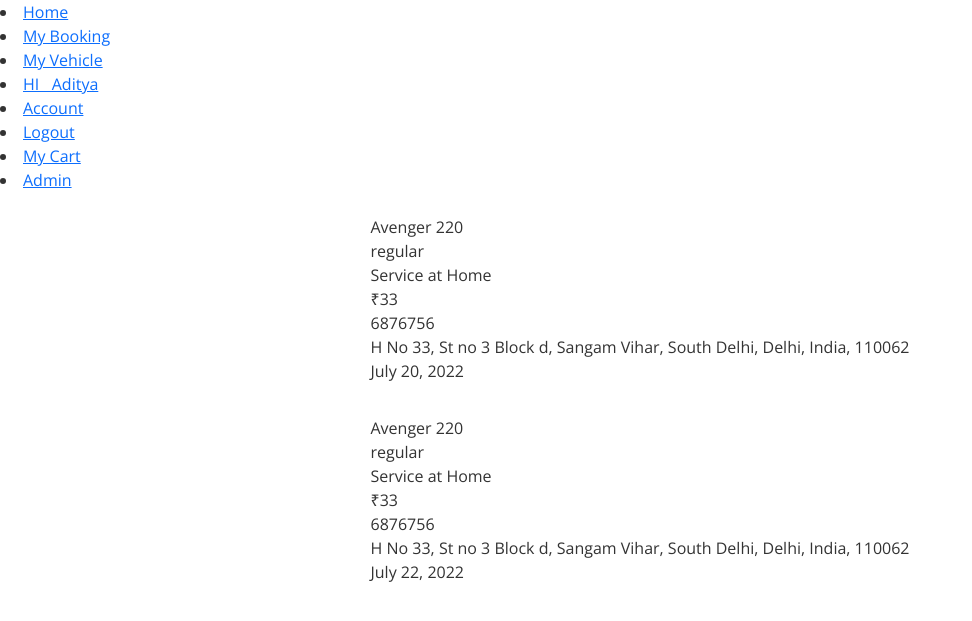
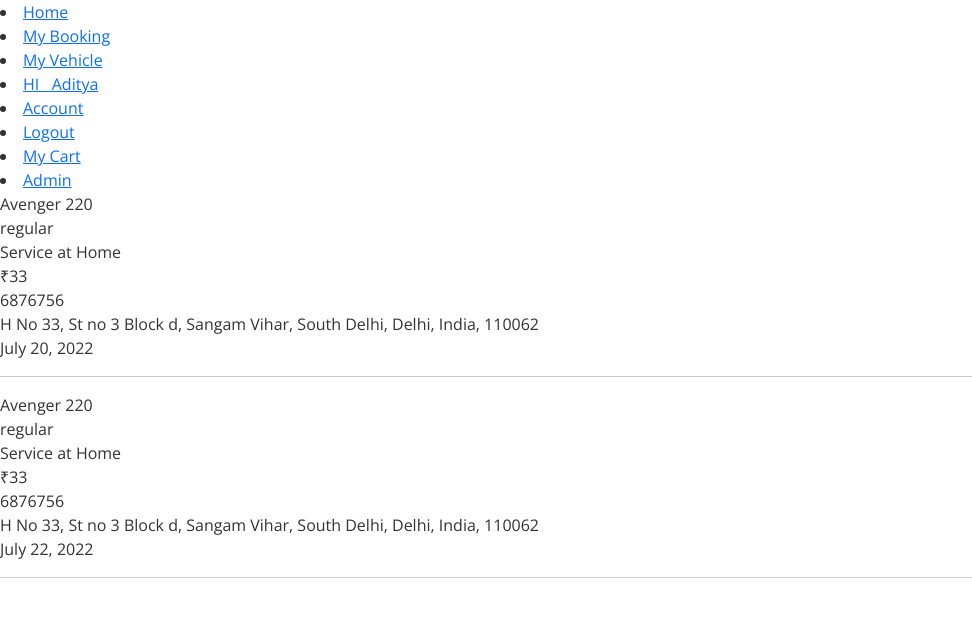
Before and after one commit to YatharthSharma1309/mygarage-, a Django app: page /booking/ in a window 1280 px wide. Shown: the top 621 px of the page, without its empty margins (0-972 px from the left). Run offline with Django 4.2, Linux system fonts and the light colour scheme; a user stored in the database is signed in; data comes from the database, SQL or seed files in the repository.

Commit message:
my garage

```diff
--- a/templates/booking/add_booking.html
+++ b/templates/booking/add_booking.html
@@ -1,11 +1,5 @@
 {% extends 'garage/base.html'%}
 {% block content %}
-
-
-
-<br>
-<br>
-<br>
 
 
 
--- a/templates/booking/booking.html
+++ b/templates/booking/booking.html
@@ -3,14 +3,6 @@
 
 
 
-<br>
-<br>
-<br>
-<br>
-<br>
-<br>
-
-    <div class="container">
 
     {% for b in user_booking %}
     {{b.vehicle}} <br>
@@ -24,7 +16,7 @@
     <hr>
         {% endfor %}
 
-</div>
+
 
 
 
```
Also changed, not shown: templates/booking/cart.html (+1 -11 lines).
